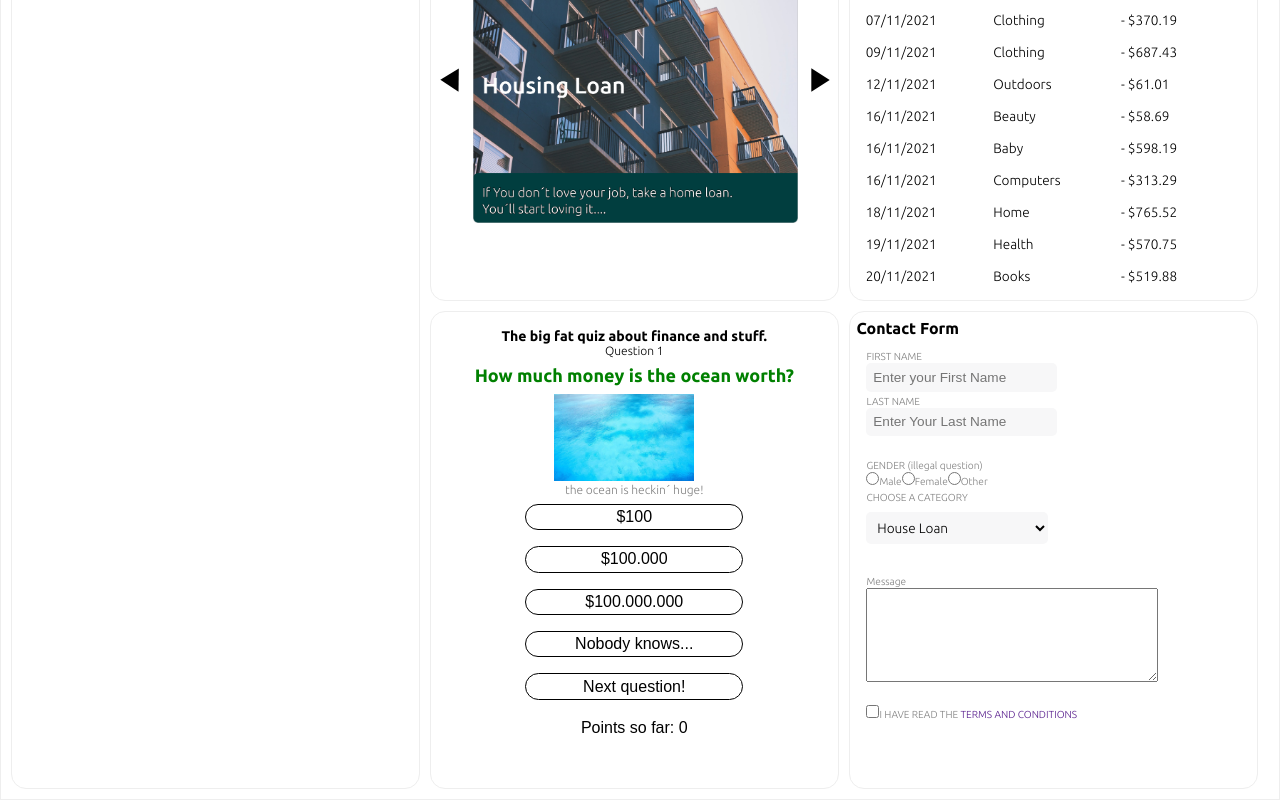
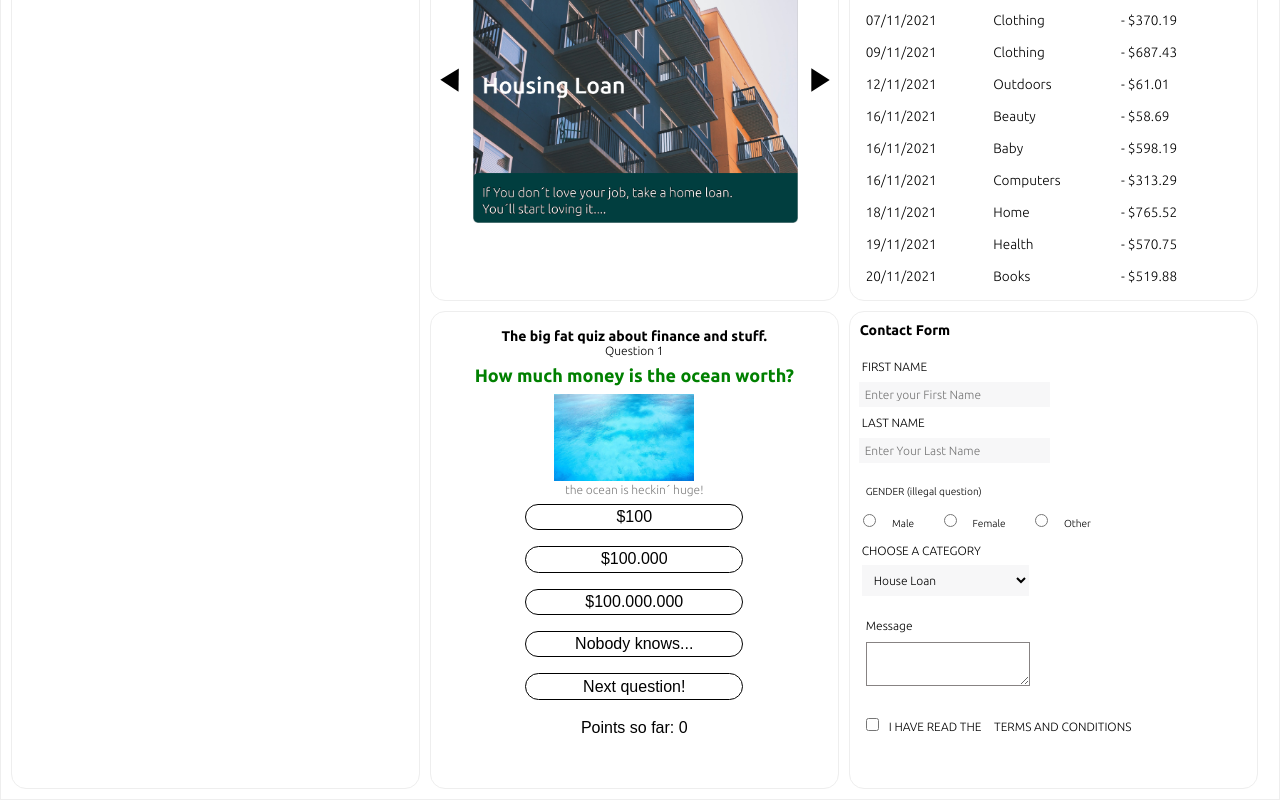
Before and after one commit to Judithlourde/Dashboard, a Vue app: page / in a window 1280 px wide. Shown: the part 3177-3977 px from the top of the page. Built offline with nearby package versions, Linux system fonts and the light colour scheme.

Commit message:
Added dynamic class for styling in view

```diff
--- a/src/components/ContactForm.vue
+++ b/src/components/ContactForm.vue
@@ -1,10 +1,11 @@
 <template>
-    <div class="form-container">
+    <div class="form-container" :class="{contactFormView:contactFormView}">
         <form>
             <fieldset class="form">
                 <h1 class="form__header">Contact Form</h1>
 
-                <div class="form__element" :class="{contactFormView:contactFormView}">
+                <div class="form__name">
+                    <div class="form__name-element">
                         <div>
                             <label for="firstname">FIRST NAME</label> <br>
                             <input name="firstname" v-model="firstName" type="text" placeholder="Enter your First Name">
@@ -15,10 +16,11 @@
                             <input name="lastname" type="text" v-model="lastName" placeholder="Enter Your Last Name">
                         </div>
                     </div>
-                <div class="form__element">
-                    <div>
+                </div>
+
+                <div class="form__gender">
                     <label>GENDER (illegal question)</label> <br>
-                        <div>
+
                     <input type="radio" name="gender" value="male">
                     <label for="">Male</label>
 
@@ -28,27 +30,21 @@
                     <input type="radio" name="gender" value="other">
                     <label for="">Other</label>
                 </div>
-                    </div>
-                    <div>
+
+                <div class="form__loans">
                     <Loans />
                 </div>
 
+                <div class="form__message">
+                    <label for="message">Message</label> <br>
+
+                    <textarea id="" name="message" rows="3" cols="20"></textarea>
+                    <!-- <input type="text" size="50"> -->
                 </div>
 
-                <div class="form__element form__element--message">
-                    <div>
-                        <label for="message">Message</label> <br>
-                        <textarea id="" name="message" rows="4" cols="25">
-                        </textarea>
-                        <!-- <input type="text" size="50"> -->
-                    </div>
-                </div>
-
-                <div class="form__element form__element--conditions">
-                    <div>
+                <div class="form__conditions">
                     <input type="checkbox" name="terms">
                     <label for="terms">I HAVE READ THE <span><a href="">TERMS AND CONDITIONS</a></span> </label>
-                    </div>
                 </div>
             </fieldset>
         </form>
@@ -62,6 +58,7 @@ export default {
         components: {
             Loans
         },
+
         data() {
             return {
             contactFormView: false,
@@ -69,7 +66,6 @@ export default {
             lastName: '',
             email:'',
             gender: '',
-
             }
         },
     }
@@ -77,78 +73,119 @@ export default {
 
 <style>
     .form-container {
-        font-size: .85rem;
+        font-size: .75em;
     }
+
     .form {
         border: none;
+    }
+
+    .form__header {
+        padding: 10px;
+    }
+
+    .form__name {
+        width: 70%;
+    }
+
+    .form__name-element {
+        display: flex;
+        flex-flow: row wrap;
+        flex-direction: row;
+        justify-content: space-between;
+        align-items: center;
+        padding: .75rem 0;
+    }
+
+    .form__name-element label {
+        text-align: left;
+        margin: .5em;
         padding: .5em;
     }
 
-    .form__element {
-        display: flex;
-        flex-flow: row wrap;
-        flex-direction: column;
-        justify-content: space-between;
-        align-items: flex-start;
-        padding: .15em;
+    .form__name-element input {
+        padding: .5em;
+        margin: .75em;
+        font-size: inherit;
+        font-family: inherit;
+        background: #F7F7F8;
+        border: none;
+        box-shadow: 2px 2px 2px 2px var(--box-shadow-color);
     }
 
-    .form__element {
+    .form__gender label {
+        text-align: left;
+        font-size: 0.85em;
+        margin: .5rem;
+        padding: .5rem;
+    }
+
+    .form__gender input {
+        margin: 1.25em 0 0 1em ;
+    }
+
+    .form__loans {
+        margin: 1.25em 0 0 1em;
+    }
+
+    .form__loans select  {
+        border: none;
+        box-shadow: 2px 2px 2px 2px var(--box-shadow-color);
+    }
+
+    .form__message {
+        margin: 1.25em 0 0 1rem ;
+    }
+
+    .form__message textarea {
+        border: 1px solid rgb(135, 131, 131);
+        max-width: 100%;
+        font-size: 1.25em;
+        text-align: left;
+        margin: 10px 0;
+    }
+
+    .form__condtitions {
+        display: block;
+    }
+
+    .form__conditions label {
         padding: 10px;
     }
 
-    .form__element input,
-    .form__element label {
-        font-size: 1em;
+    .form__conditions input {
+        margin: 20px 0 0 16px;
     }
 
-    .form__element--condtitions {
-        display: block;
-    }
-    .form__element--categories {
-        border: 1px solid black;
-    }
-
-    .form__element textarea {
-        font-size: 1.5em;
-        text-align: left;
-        width: 90%;
-    }
-    .form__element label{
-        /* text-align: left; */
-        font-size: 0.75em;
-        color: gray;
-
-    }
-    .form__element input,
-    .form__element select {
-        padding: 0.5em;
-        border-radius: 5px;
-        background: #F7F7F8;
-        border: none;
-        /* border: 1px dotted rgb(27, 26, 26);  */
-        /* margin-bottom: 1em; */
+    .form__conditions label span > a  {
+        color: var(--purple);
+        padding: 10px;
     }
 
     /* styling contact-form view */
     .contactFormView {
+        border-radius: 0.5em;
+        box-shadow: 2px 2px 2px 2px var(--box-shadow-color);
+        padding: 2%;
+    }
+
+    /* small devices (mobiles, 768px and down) */
+    @media screen and (max-width: 768px) {
+        .contactFormView {
+            margin-top: 40px;
+        }
+    }
+
+    /* Medium devices (landscape tablets, 768px and up) */
+    @media screen and (min-width: 768px) {
+        .contactFormView {
+            margin-top: 30px;
             max-width: calc(486px + 14%);
-        max-width: calc(786px + 14%);
+            min-width: calc(786px + 14%);
+            height: 90%;
             margin-right: auto;
             margin-left: auto;
-        padding-right: 5%;
-        padding-left: 5%;
-        padding-top: 10vh;
-        font-size: 1.25rem;
-        border: none;
-        padding: 1.5rem;
-        background: #fcfcfc;
-        border-radius: 0.5em;
-        box-shadow: 2px 2px 2px 2px rgba(0, 0, 0, .1);
-        display: flex;
-        justify-content: center;
-        align-items: center;
-
+            font-size: 1em;
         }
-
+    }
 </style>
```
Lines whose indentation alone changed are shown as unchanged.
